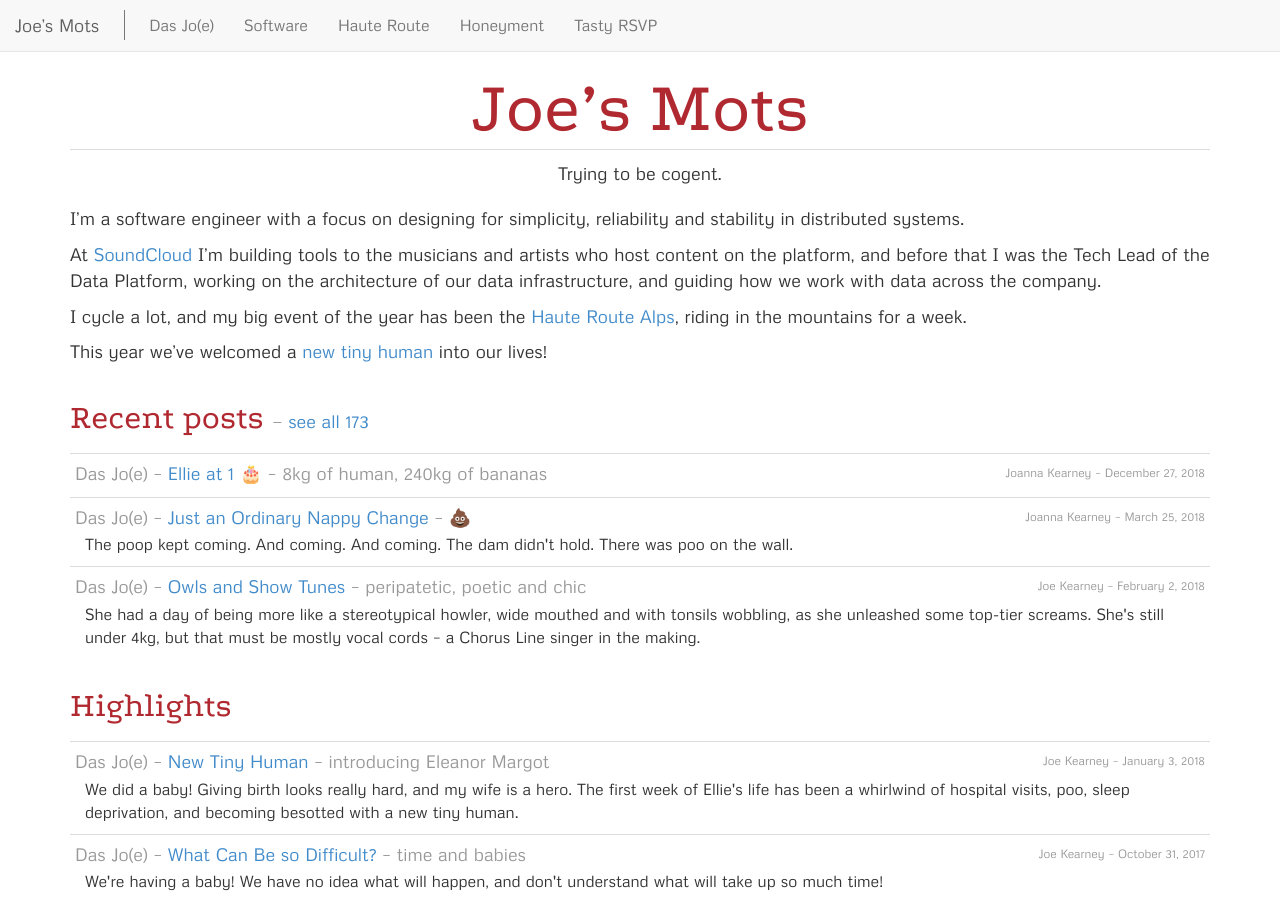
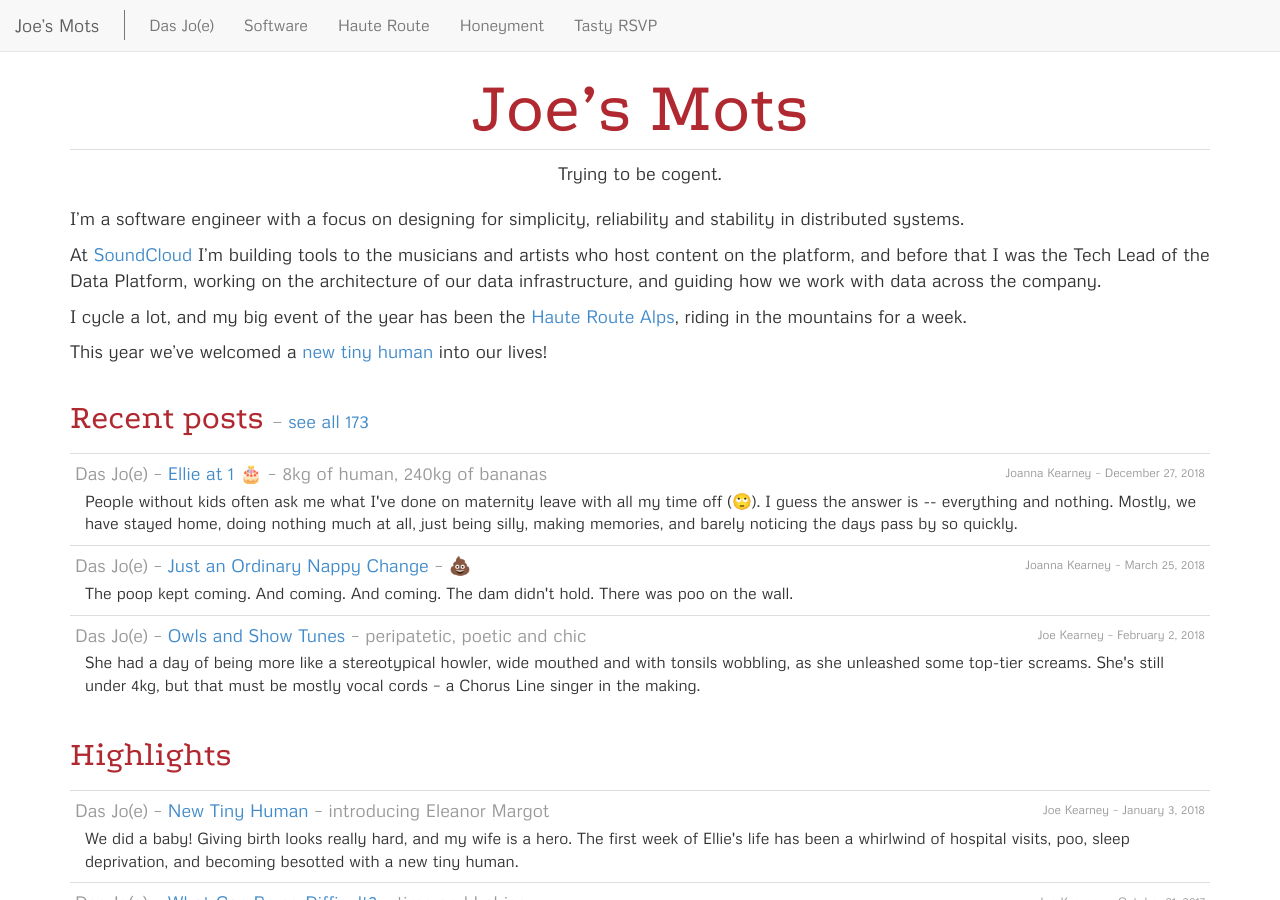
Before and after one commit to joekearney/joekearney.github.io, a Jekyll site: the page built from index.html, in a window 1280 px wide and 900 px high. Built offline with Jekyll 4.4.1, drawn with Linux system fonts in a browser that asks for light colours; some of the changed lines change nothing that is shown.

Commit message:
last edits for ellie at 1

```diff
--- a/_posts/das-jo-e/2018-12-27-ellie-at-1.md
+++ b/_posts/das-jo-e/2018-12-27-ellie-at-1.md
@@ -2,7 +2,7 @@
 layout: post
 title: "Ellie at 1 🎂"
 description: "8kg of human, 240kg of bananas"
-long_description: ""
+long_description: "People without kids often ask me what I've done on maternity leave with all my time off (🙄). I guess the answer is -- everything and nothing. Mostly, we have stayed home, doing nothing much at all, just being silly, making memories, and barely noticing the days pass by so quickly."
 categories:
 - post
 tags:
@@ -17,13 +17,13 @@ author: Joanna Kearney
 #title_image_float_right_text: Eleanor Margot Kearney, day 3
 ---
 
-My baby girl is a year old! Where has that year gone? It's such a cliché and it's the one piece of advice that every parent tells you -- it goes so fast, make the most of it. And it really does. People without kids often ask me what I've done on maternity leave with all my time off (eye roll). I guess the answer is -- everything and nothing.
+My baby girl is a year old! Where has that year gone? It's such a cliché and it's the one piece of advice that every parent tells you -- it goes so fast, make the most of it. And it really does. People without kids often ask me what I've done on maternity leave with all my time off (🙄). I guess the answer is -- everything and nothing.
 
 Without a doubt, there have been adventures. We are extremely lucky to have travelled from our Berlin home to Canada, Portugal and Austria on holiday, as well as back and forth to the UK numerous times to visit Ellie's grandparents, great grandparents, uncles and aunts. Ellie has experienced her first weddings, long hikes, giant brunches, museums and shopping malls. We have been to baby music, baby movement, and baby yoga classes, so she could gum on toys and swap saliva with other little ones.
 
 But all that excitement represents just a fraction of our year. Mostly, we have stayed home, doing nothing much at all, just being silly, making memories, and barely noticing the days pass by so quickly.
 
-I have chased Ellie in laps round our flat, her giggling at outcrawling mummy, while deftly maneouvring the obstacle course of toys, teddies, clothes and tupperware strewn around the floor. (Tupperware features strongly in our year, as one of Ellie's favourite things to play with. Lick. Bash. Stack. Fill and empty. The fun is endless.)
+I have chased Ellie in laps round our flat, her giggling at outcrawling mummy, while deftly manoeuvring the obstacle course of toys, teddies, clothes and tupperware strewn around the floor. (Tupperware features strongly in our year, as one of Ellie's favourite things to play with. Lick. Bash. Stack. Fill and empty. The fun is endless.)
 
 I have been a human climbing frame, as Ellie learned to wriggle, roll, slither, crawl and stand, while navigating mummy's tummy, shoulder mountains and knee tunnels.
 
@@ -53,4 +53,6 @@ There have been a few desperate moments. Home alone for the weekend when she dec
 
 I have rocked her, put her down, picked her up, put her down, picked her up, put her down, picked her up, as the verses of "Somewhere over the Rainbow" accidentally transition higher and higher (much to my musical husband's amusement), my back burns, and finally, finally, she falls asleep. Actually, I have spent a lot of the year waiting for her to fall asleep, to treasure a cup of steaming hot coffee. Like now. She's having an extra long nap, so I'm on my second cup. Bliss.
 
-Amid a list of all the things we have been doing this year, there's plenty we haven't been doing too of course. Little things like sleeping. Drinking wine. Going out to the theatre, cinema, or anywhere much. Eating uninterrupted hot dinners. Our lives have changed, for sure, but seeing Ellie transform is incredible. A year ago she was a helpless, tiny being. Now she can move around, feed herself and decide what she does and does not want. Vocally. Her vocal chords were always pretty strong actually. She now instigates the games we used to play. She will clap. Offer me food. Hide and play peekaboo. Pass me the ball. Create a beat with a shaker. Dance to the music. Brush my hair. I feel so lucky to be a mum and privileged to have spent the year at home, watching my little girl grow and learn. It looks like next year is going to be just as much fun. And just as noisy.
+Amid a list of all the things we have been doing this year, there's plenty we haven't been doing too of course. Little things like sleeping. Drinking wine. Going out to the theatre, cinema, or anywhere much. Eating uninterrupted hot dinners. Our lives have changed, for sure, but seeing Ellie transform is incredible. A year ago she was a helpless, tiny being. Now she can move around, feed herself and decide what she does and does not want. Vocally. Her vocal chords were always pretty strong actually. She now instigates the games we used to play. She will clap. Offer me food. Hide and play peekaboo. Pass me the ball. Create a beat with a shaker. Dance to the music. Brush my hair.
+
+I feel so lucky to be a mum and privileged to have spent the year at home, watching my little girl grow and learn. It looks like next year is going to be just as much fun. And just as noisy.
```
